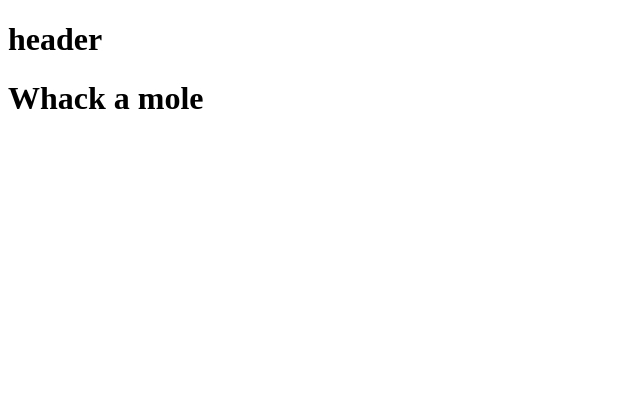
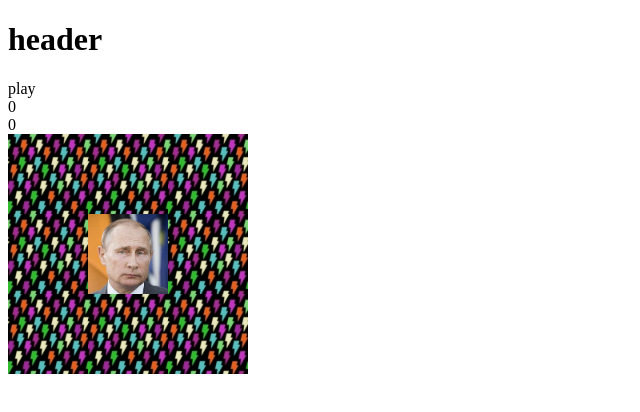
Before and after one commit to miguebarbell/capstone-client, a React (Create React App) app: page /play in a window 1280 px wide. Shown: the top 412 px of the page, without its empty margins (0-640 px from the left). Built offline with nearby package versions, Linux system fonts and the light colour scheme.

Commit message:
mole moving with a static time

```diff
--- a/package.json
+++ b/package.json
@@ -8,7 +8,7 @@
     "@testing-library/user-event": "^13.5.0",
     "react": "^18.2.0",
     "react-dom": "^18.2.0",
-    "react-router-dom": "^6.8.1",
+    "react-router-dom": "^6.8.0",
     "react-scripts": "5.0.1",
     "styled-components": "^5.3.6",
     "web-vitals": "^2.1.4"
--- a/src/App.js
+++ b/src/App.js
@@ -1,11 +1,27 @@
+import {useState} from "react";
+import {Route, Routes} from "react-router-dom";
+import Clock from "./components/Clock";
+import Game from "./components/Game";
 import Header from "./components/Header";
-
+import Home from "./components/Home";
+import Play from "./components/Play";
 
 function App() {
+  const testUser = "Miguel"
+  const testJwt = "eyJhbGciOiJIUzI1NiIsInR5cCI6IkpXVCJ9.eyJzdWIiOiIxMjM0NTY3ODkwIiwibmFtZSI6IkpvaG4gRG9lIiwiaWF0IjoxNTE2MjM5MDIyfQ.SflKxwRJSMeKKF2QT4fwpMeJf36POk6yJV_adQssw5c"
+  const [user, setUser] = useState(testUser);
+  const [jwt, setJwt] = useState(testJwt);
+
   return (
     <div>
       <Header/>
-      <h1>Whack a mole</h1>
+      <Routes>
+        <Route path="/" exact  element={<Home/>}/>
+        {/*<Route path="/login" element={<Login setJwt/>}/>*/}
+        <Route path={"/play"} element={<Play jwt={jwt} />}/>
+
+
+      </Routes>
     </div>
   );
 }
--- a/src/components/Box.jsx
+++ b/src/components/Box.jsx
@@ -1,4 +1,4 @@
-import {useState} from "react";
+import {useEffect, useState} from "react";
 import styled from "styled-components";
 import cover from "../media/cover.jpeg"
 
@@ -15,7 +15,7 @@
 	background-size: cover;
 
 `;
-const Box = ({active, mole, score}) => {
+const Box = ({active, mole, score, id}) => {
 	const [hit, setHit] = useState(false);
 	const scored = () => {
 		if (active) {
@@ -32,6 +32,7 @@
 		           onMouseUp={() => setHit(false)}
 		           onClick={() => scored()}
 		>
+
 		</Container>
 	);
 
--- /dev/null
+++ b/src/components/Clock.jsx
@@ -0,0 +1,26 @@
+
+const Clock = ({time}) => {
+	// const [time, setTime] = useState(5);
+	//
+	// useEffect(() => {
+	// 	const decrease = () => {
+	// 		setTime((prevTime) => {
+	// 			if (prevTime > 0 && clockState) {
+	// 				return prevTime - 1;
+	// 			} else {
+	// 				setClockState(false)
+	// 				return 0;
+	// 			}
+	// 		});
+	// 	};
+	// 	const newInterval = window.setInterval(decrease, 1000);
+	// 	return () => {
+	// 		clearInterval(newInterval);
+	// 	};
+	// }, []);
+	return (
+		<div>{time}</div>
+	);
+};
+
+export default Clock;
--- /dev/null
+++ b/src/components/Game.jsx
@@ -0,0 +1,83 @@
+import {useEffect, useState} from "react";
+import styled from "styled-components";
+import Box from "./Box";
+import putin1 from "../media/putin1.png";
+import putin2 from "../media/putin2.png";
+import Clock from "./Clock";
+import Score from "./Score";
+
+
+const Grid = styled.div`
+  display: grid;
+  //width: 100vw;
+  grid-template-columns: repeat(${props => props.number}, 0fr);
+`;
+const Game = ({jwt}) => {
+	// setup
+	const [target, setTarget] = useState(putin1);
+	const [targetHitted, setTargetHitted] = useState(putin2);
+	const [cells, setCells] = useState(3); // number of columns
+	const mole = {target, targetHitted};
+
+
+	// status
+	const scoreState = useState(0);
+	const initialStatus = [...Array(cells * cells)].map(_ => false);
+	const [gamestate, setGamestate] = useState(initialStatus);
+	const [timeframe, setTimeframe] = useState(1000);
+	const [clockState, setClockState] = useState(true);
+
+	function activator() {
+		if (time > 0) {
+			const number = Math.floor(Math.random() * cells * cells);
+			const emptyState = [...Array(cells * cells)].map(_ => false);
+			emptyState[number] = true;
+			setGamestate(emptyState);
+		}
+	}
+
+
+	const [time, setTime] = useState(5);
+
+	useEffect(() => {
+		const decrease = () => {
+			setTime((prevTime) => {
+				if (prevTime > 0 && clockState) {
+					return prevTime - 1;
+				} else {
+					setClockState(false)
+					return 0;
+				}
+			});
+		};
+		const newInterval = setInterval(decrease, 1000);
+		return () => {
+			clearInterval(newInterval);
+		};
+	}, []);
+
+	useEffect(() => {
+		setTimeout(activator, 100);
+		const newInterval = setInterval(activator, timeframe);
+		return () => {
+			clearInterval(newInterval);
+		};
+	}, []);
+	return (
+		<div>
+			<Score score={scoreState[0]}/>
+			<Clock time={time}/>
+			<Grid number={cells}>
+				{gamestate.map((active, index) => (
+					<Box key={index}
+					     active={active}
+					     mole={mole}
+					     score={scoreState}
+					/>))
+				}
+			</Grid>
+		</div>
+	);
+
+};
+export default Game;
--- /dev/null
+++ b/src/components/Home.jsx
@@ -0,0 +1,8 @@
+const Home = () => {
+	return (
+		<h1>Home</h1>
+	)
+
+}
+
+export default Home;
--- /dev/null
+++ b/src/components/Play.jsx
@@ -0,0 +1,12 @@
+import Game from "./Game";
+
+const Play = ({jwt}) => {
+	return (
+		<div>
+			play
+
+			<Game jwt={jwt}/>
+		</div>
+	)
+}
+export default Play;
--- /dev/null
+++ b/src/components/Score.jsx
@@ -0,0 +1,7 @@
+const Score = ({score}) => {
+	return (
+		<div>{score}</div>
+	)
+
+}
+export default Score;
```
Also changed, not shown: src/components/Login.jsx (added, +9 -0 lines), src/components/Level.jsx (added), src/components/Moles.jsx (added), src/media/cover.jpeg (added), 1 other file (tests, documents, lock files or other folders).
